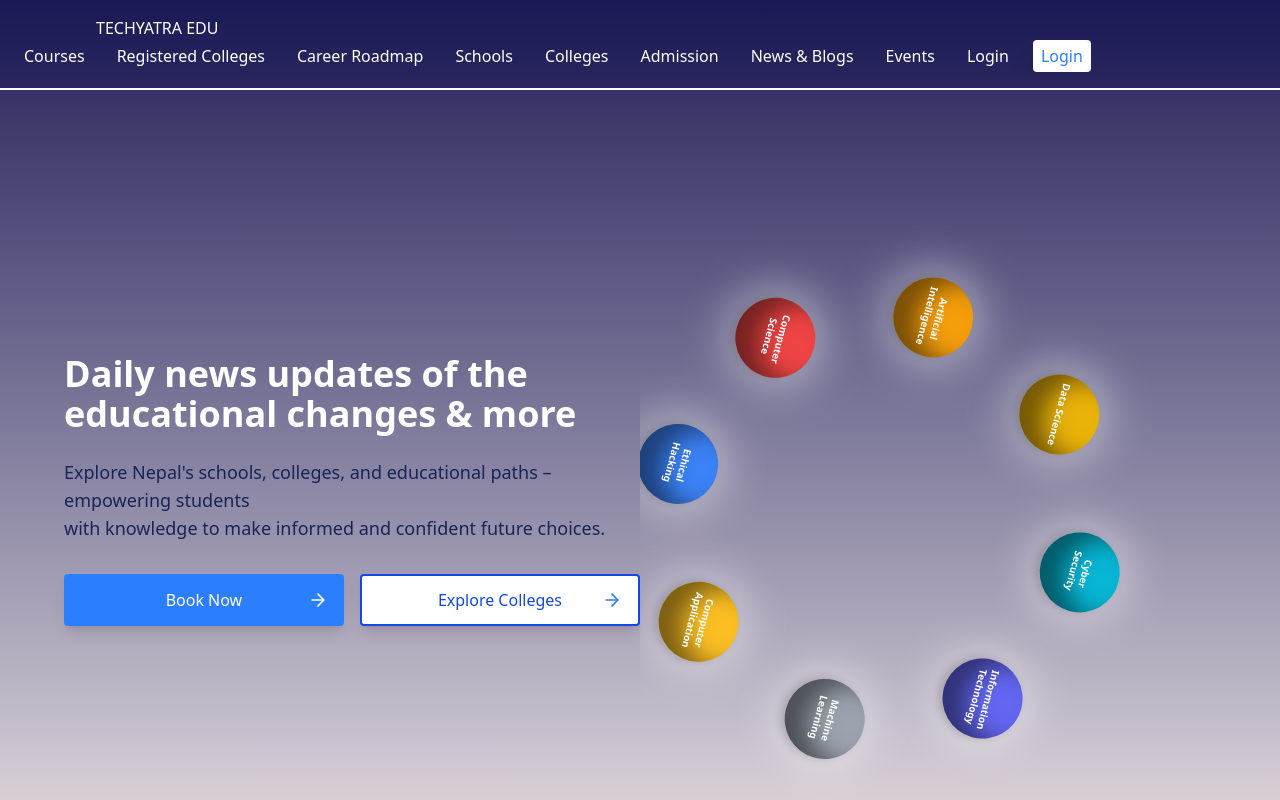
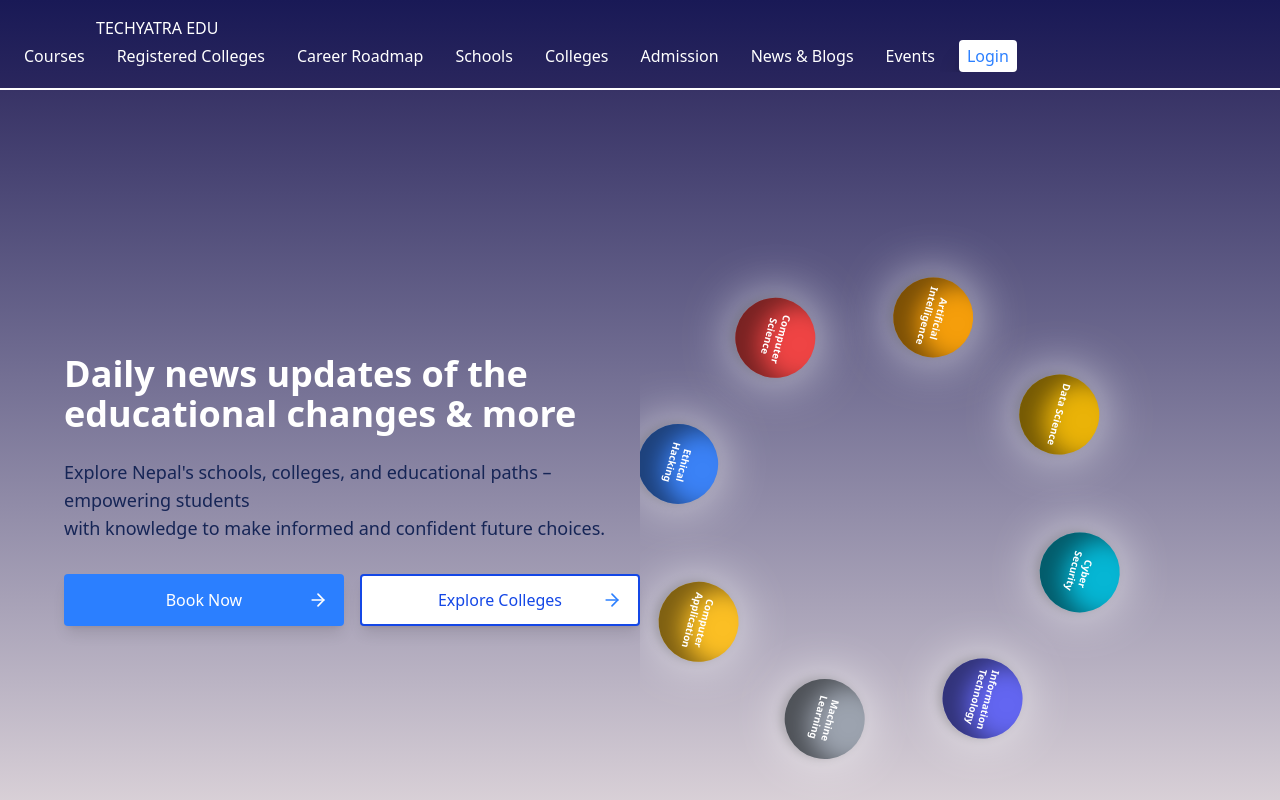
Before and after one commit to techyatra123/techyatraedu, a Next.js app: page / in a window 1280 px wide. Shown: the top 800 px of the page. Built offline with nearby package versions, Linux system fonts and the light colour scheme.

Commit message:
mistake resolved on login on nav

```diff
--- a/src/components/nav.tsx
+++ b/src/components/nav.tsx
@@ -15,7 +15,6 @@ export default function Navbar() {
         <li className="cursor-pointer transition hover:-translate-y-0.5 px-2 py-1 rounded">Admission</li>
         <li className="cursor-pointer transition hover:-translate-y-0.5 px-2 py-1 rounded">News & Blogs</li>
         <li className="cursor-pointer transition hover:-translate-y-0.5 px-2 py-1 rounded">Events</li>
-        <li className="cursor-pointer transition hover:-translate-y-0.5 px-2 py-1 rounded">Login</li>
         <li className="cursor-pointer transition  px-2 py-1 rounded bg-white shadow-xl/30 text-blue-500">Login</li>
       </ul>
     </nav>
```
